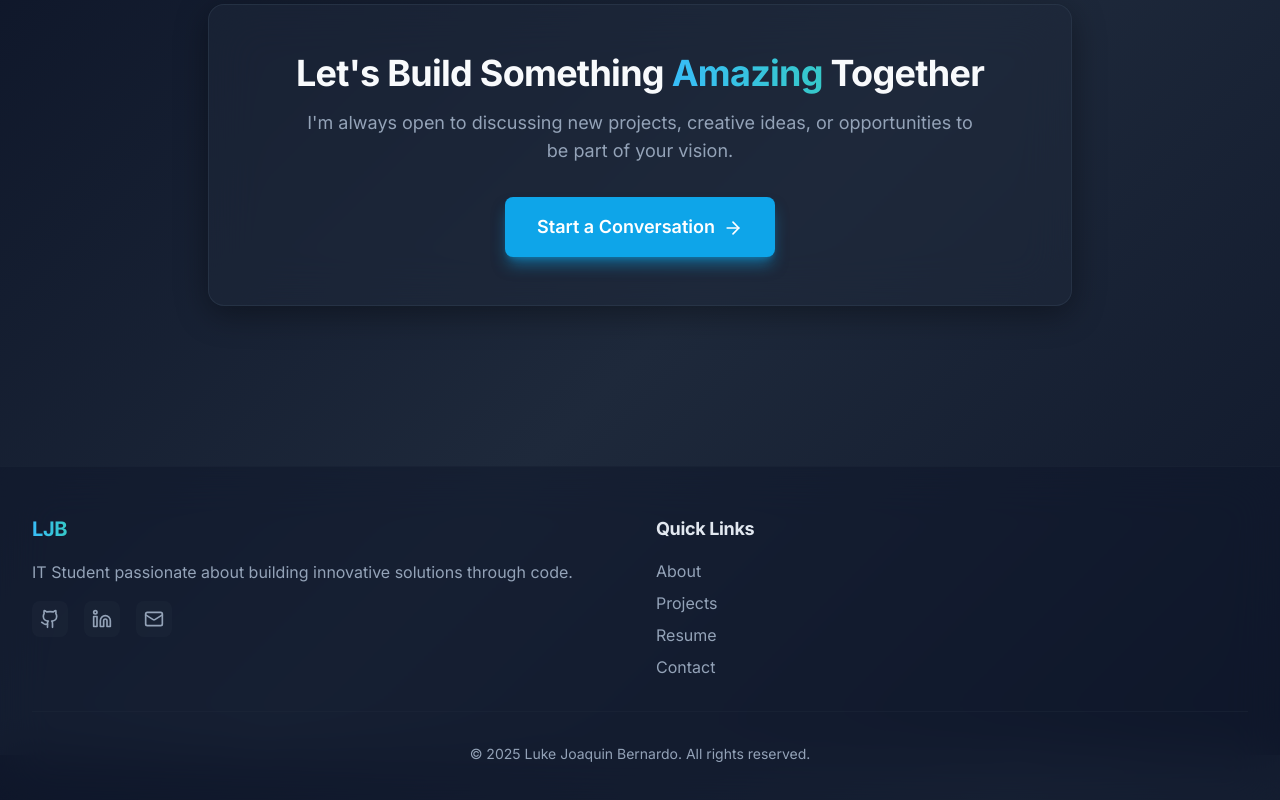
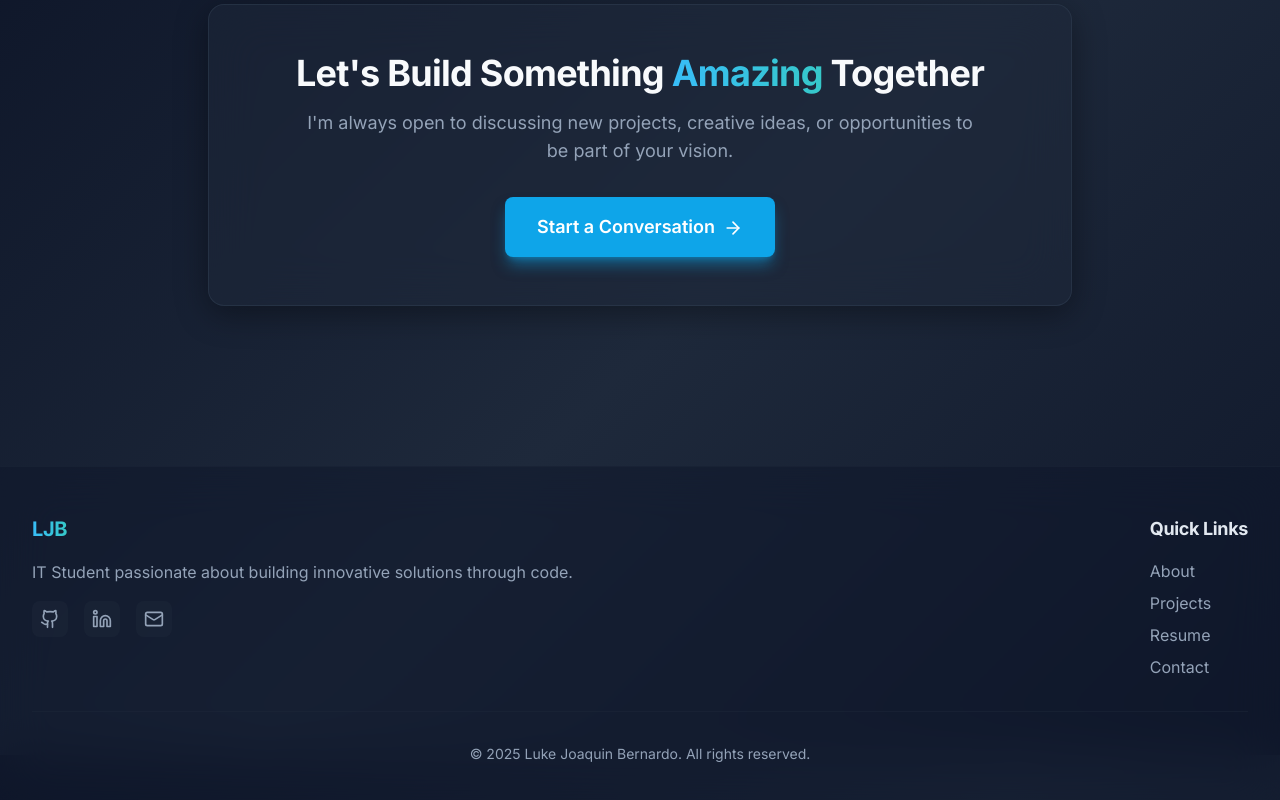
Before and after one commit to Loidman/E-portfolio, a React (Vite) app: page / in a window 1280 px wide. Shown: the part 1645-2445 px from the top of the page. Built offline with nearby package versions, Linux system fonts and the light colour scheme.

Commit message:
Align footer sections with quick links to the right

```diff
--- a/src/components/Footer.tsx
+++ b/src/components/Footer.tsx
@@ -12,9 +12,10 @@
           whileInView={{ opacity: 1, y: 0 }}
           viewport={{ once: true }}
           transition={{ duration: 0.6 }}
-          className="grid md:grid-cols-2 gap-8 mb-8"
+          className="mb-8"
         >
           {/* About Section */}
+          <div className="flex flex-col md:flex-row md:justify-between md:items-start gap-8">
             <div>
               <h3 className="text-xl font-bold mb-4">
                 <span className="gradient-text">LJB</span>
@@ -70,6 +71,7 @@
                 ))}
               </ul>
             </div>
+          </div>
         </motion.div>
 
         {/* Bottom Bar */}
```
Lines whose indentation alone changed are shown as unchanged.
